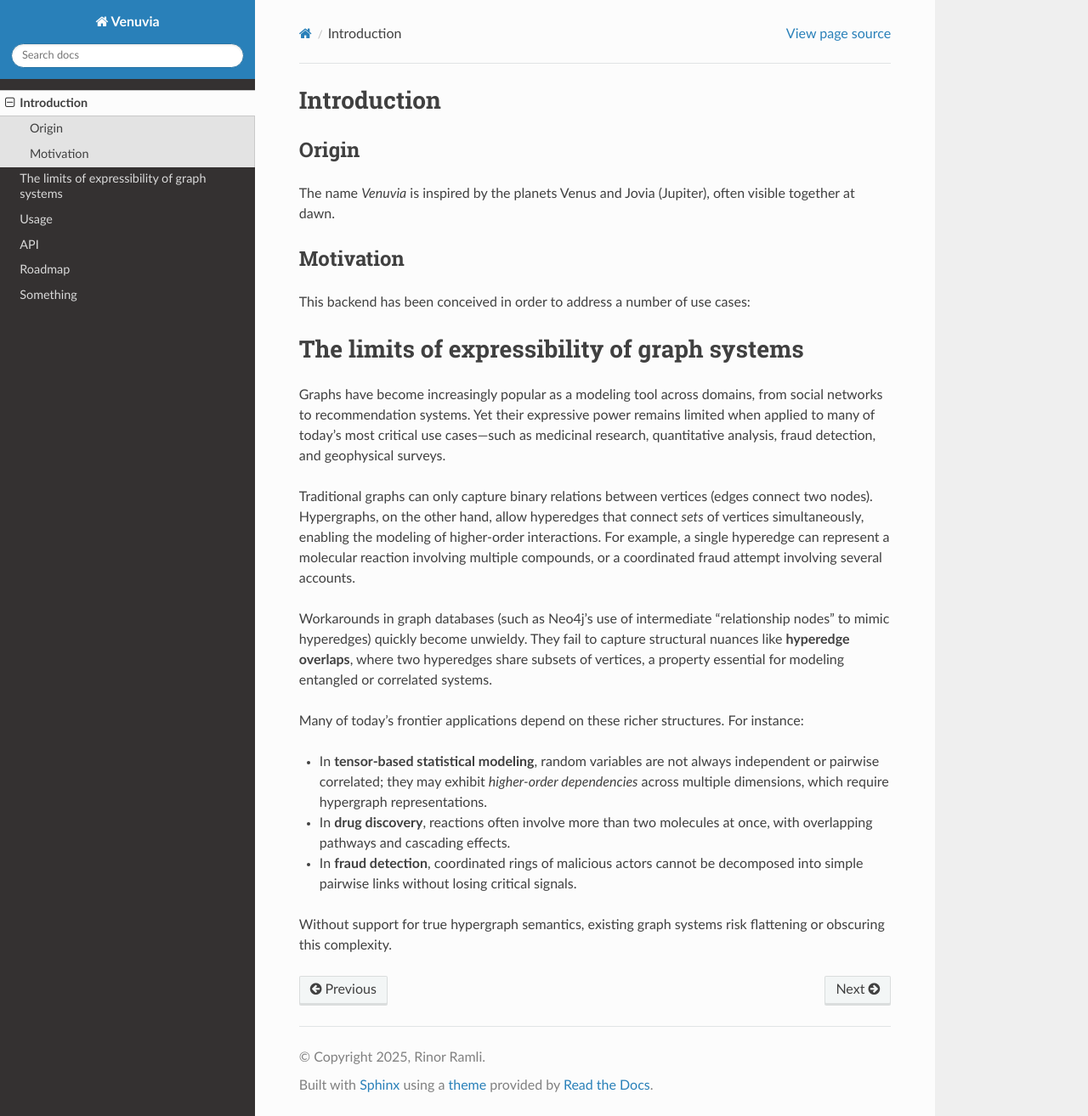
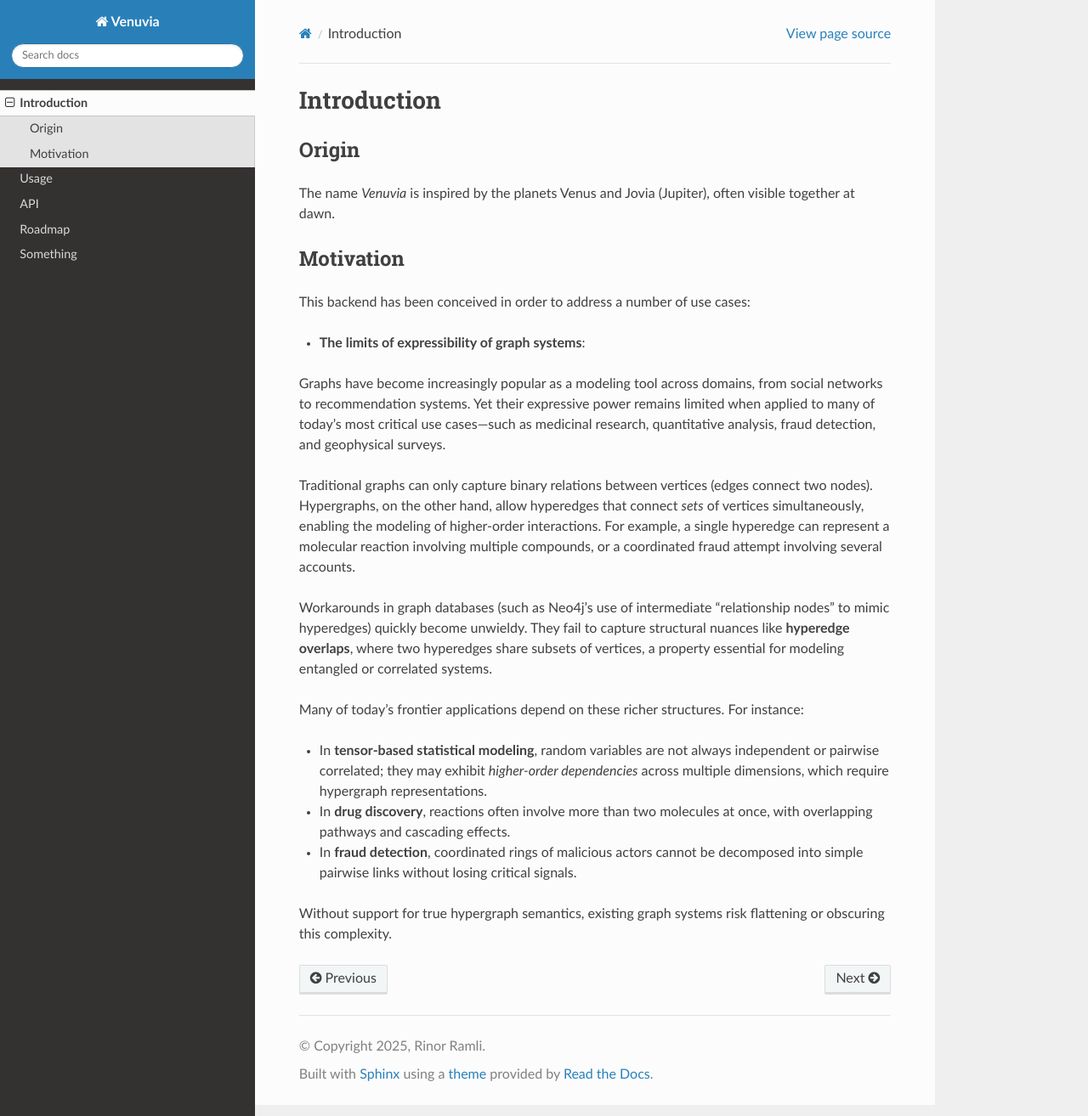
Before and after one commit to pawaka2025/venuvia, a Sphinx documentation site: the page built from docs/source/introduction.rst, in a window 1280 px wide and 1314 px high. Shown: the whole window at 85% size. Built offline with Sphinx 7.4.7 and the Read the Docs theme 3.1.0, drawn with Linux system fonts in a browser that asks for light colours.

Commit message:
Update introduction.rst

```diff
--- a/docs/source/introduction.rst
+++ b/docs/source/introduction.rst
@@ -12,8 +12,7 @@ Motivation
 
 This backend has been conceived in order to address a number of use cases:
 
-The limits of expressibility of graph systems
-================================================
+- **The limits of expressibility of graph systems**:
 
 Graphs have become increasingly popular as a modeling tool across domains, from social networks to recommendation systems. Yet their expressive power remains limited when applied to many of today's most critical use cases—such as medicinal research, quantitative analysis, fraud detection, and geophysical surveys.
 
```
